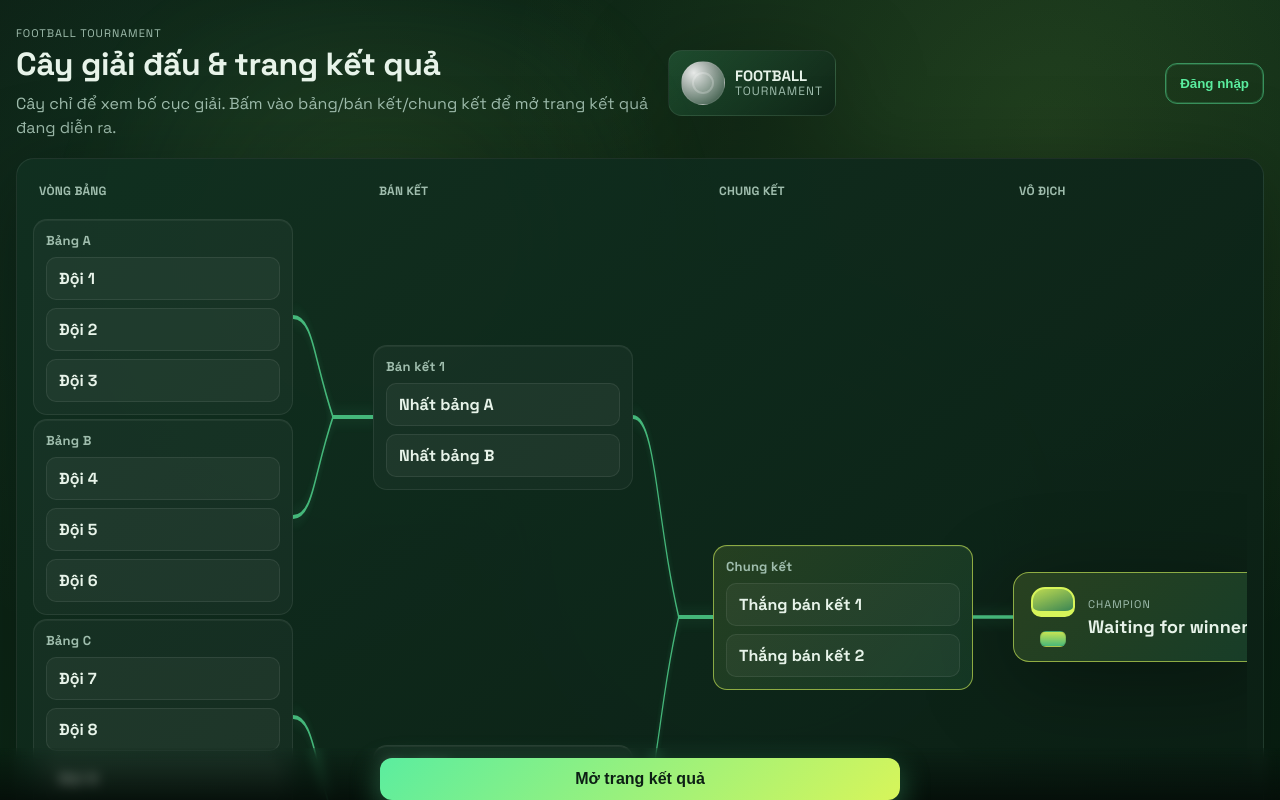
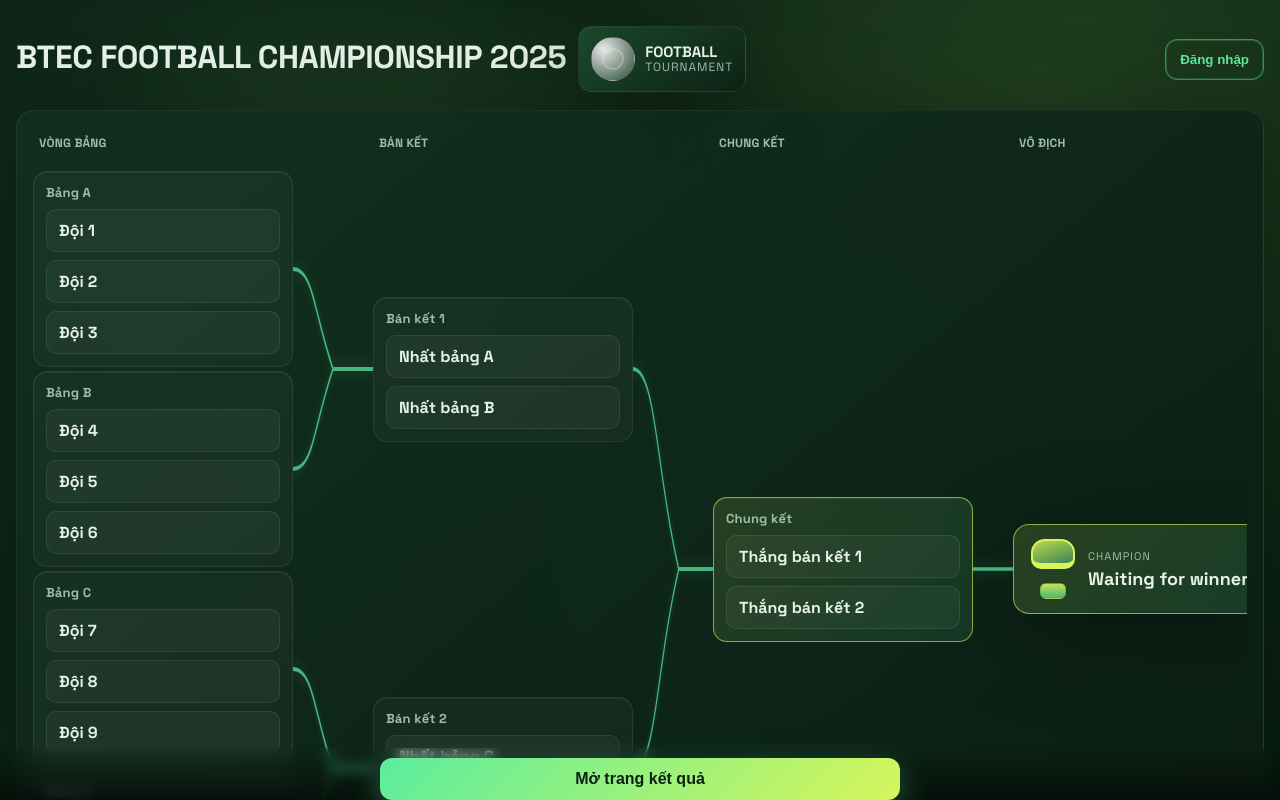
Before and after one commit to luongdangxt/football-BTEC-beta, a React (Vite) app: page / in a window 1280 px wide. Shown: the top 800 px of the page. Built offline with nearby package versions, Linux system fonts and the light colour scheme.

Commit message:
dang update

```diff
--- a/src/App.jsx
+++ b/src/App.jsx
@@ -169,9 +169,8 @@ export default function App() {
       <main className="shell">
         <header className="hero">
           <div className="hero-text">
-            <p className="eyebrow">Football tournament</p>
-            <h1>Cây giải đấu & trang kết quả</h1>
-            <p className="lede">Cây chỉ để xem bố cục giải. Bấm vào bảng/bán kết/chung kết để mở trang kết quả đang diễn ra.</p>
+            {/* <p className="eyebrow">BTEC FOOTBALL CHAMPIONSHIP 2025</p> */}
+            <h1>BTEC FOOTBALL CHAMPIONSHIP 2025</h1>
           </div>
           <div className="badge">
             <div className="badge-ball" />
@@ -394,12 +393,11 @@ function ResultsFeed({ selectedLabel, onBack, onSelectMatch }) {
         <div>
           <p className="eyebrow">Trang kết quả</p>
           <h2>Tất cả trận đấu</h2>
-          {selectedLabel && <p className="muted">Bạn vừa chọn: {selectedLabel}. Danh sách dưới đây gồm toàn bộ trận đang/đã diễn ra.</p>}
         </div>
         <div className="results-actions">
-          <button className="primary-btn ghost-btn" type="button" onClick={onBack}>
+          {/* <button className="primary-btn ghost-btn" type="button" onClick={onBack}>
             Quay lại cây
-          </button>
+          </button> */}
         </div>
       </div>
 
```
